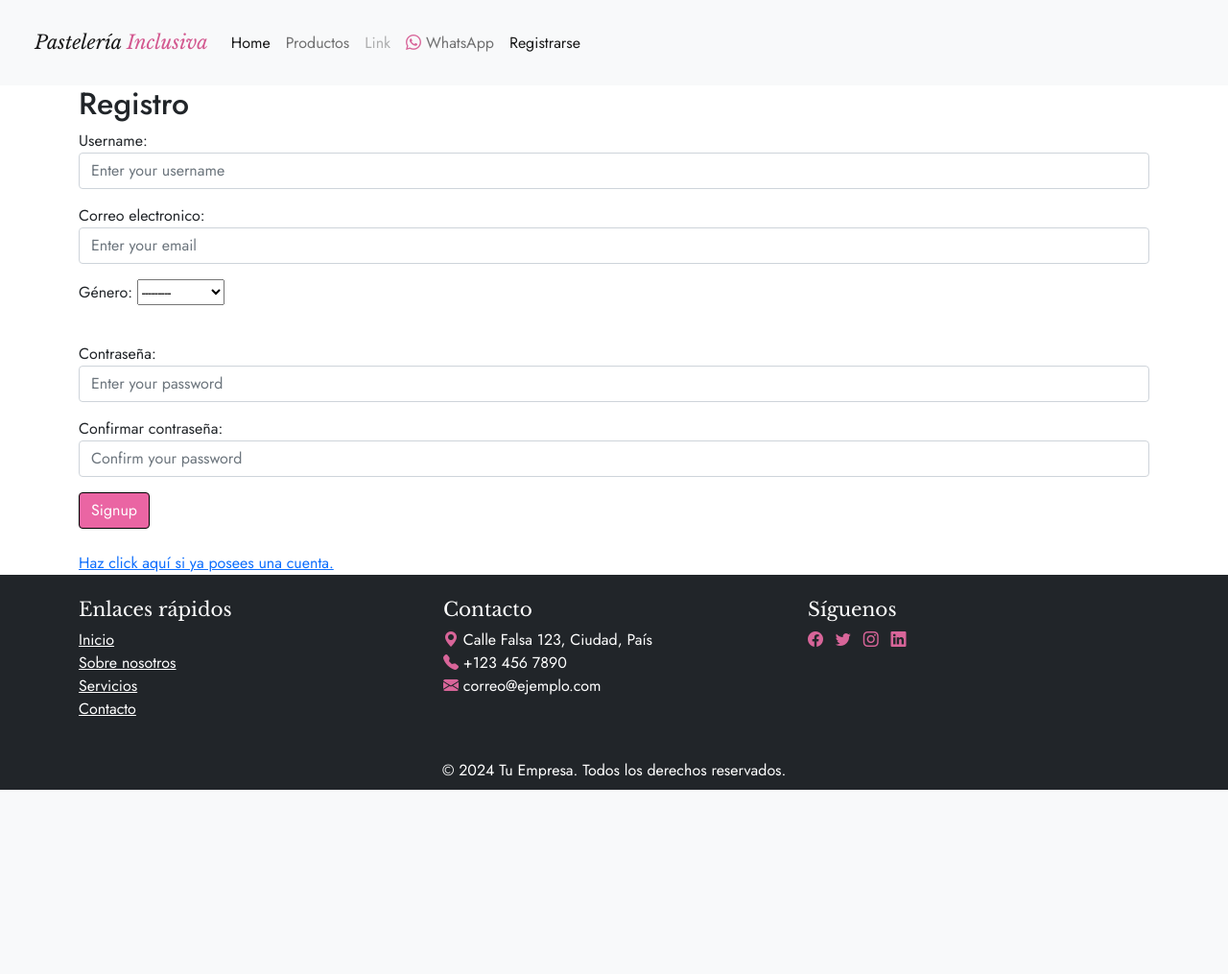
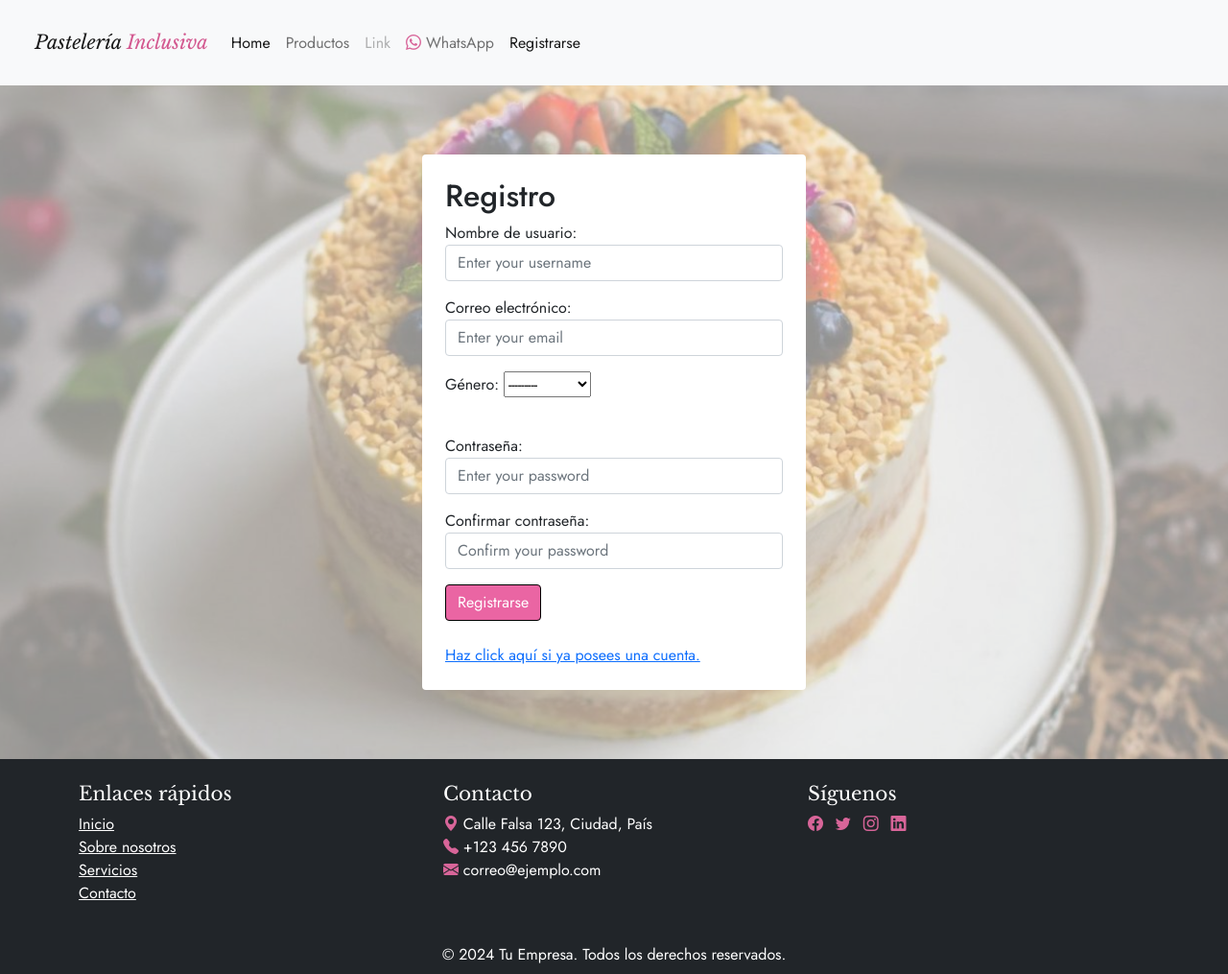
Before and after one commit to MartinGodoy1503/ProyectoDjango-Pasteleria, a Django app: page /signup/ in a window 1280 px wide. Shown: the whole page at 96% size. Before the commit the page ends 823 px from the top, so only its background shows below. Run offline with Django 5.2, Linux system fonts and the light colour scheme; data comes from the database, SQL or seed files in the repository; both versions use the stored data as it was after the commit; some web fonts are replaced.

Commit message:
Mejoras visuales, correciones en login y signup images, background, etc.

```diff
--- a/static/task/css/styles.css
+++ b/static/task/css/styles.css
@@ -249,7 +249,7 @@ ul{
 
 i{
     color: rgb(216, 101, 153);
-    width: 40px !important;
+
 }
 
 .whatsapp-icon {
@@ -332,7 +327,37 @@ i{
     padding: 4% 2%;
     box-sizing: border-box;
     height: 100vh;
-  }
+}
+
+.signup-container{
+    border-radius: 4px;
+    background-color: white;
+    margin-bottom: 100px;
+    border-color: #000000;
+    border: 5px !important;
+    max-width: 50vh!important;
+    margin-bottom: 20px !important;
+}
+
+.body-background {
+    position: relative;
+    overflow: hidden;
+}
+
+.body-background::before {
+    content: '';
+    position: absolute;
+    top: 0;
+    left: 0;
+    width: 100%;
+    height: 100%;
+    background-image: url('../images/signup.png');
+    background-size: cover;
+    background-repeat: no-repeat;
+    background-position: center;
+    opacity: 0.5;
+    z-index: -1;
+}
 
 .box {
     flex: 1;
--- a/task/forms.py
+++ b/task/forms.py
@@ -13,7 +13,7 @@ class CustomUserCreationForm(UserCreationForm):
 
     class Meta:
         model = CustomUser
-        fields = ('username', 'correo_electronico', 'id_genero', 'id_estado')
+        fields = ('nombre_usuario', 'correo_electronico', 'id_genero', 'id_estado')
 
     def __init__(self, *args, **kwargs):
         super().__init__(*args, **kwargs)
@@ -22,7 +22,7 @@ class CustomUserCreationForm(UserCreationForm):
 class CustomUserChangeForm(UserChangeForm):
     class Meta:
         model = CustomUser
-        fields = ('username', 'nombre_usuario', 'correo_electronico', 'id_genero', 'id_estado')
+        fields = ('nombre_usuario', 'correo_electronico', 'id_genero', 'id_estado')
 
 #INICIO DE SESION CON EL USUARIO
 class CustomAuthenticationForm(AuthenticationForm):
--- a/task/models.py
+++ b/task/models.py
@@ -47,7 +47,6 @@ class CustomUserManager(BaseUserManager):
     def get_by_natural_key(self, correo_electronico):
         return self.get(correo_electronico=correo_electronico)
 
-
 class CustomUser(AbstractUser):
     nombre_usuario = models.CharField(max_length=50, unique=True)
     correo_electronico = models.EmailField(max_length=100, unique=True)
@@ -56,13 +55,12 @@ class CustomUser(AbstractUser):
     id_estado = models.ForeignKey(Estado, on_delete=models.SET_NULL, null=True, blank=True)
 
     USERNAME_FIELD = 'correo_electronico'
-    REQUIRED_FIELDS = []
+    REQUIRED_FIELDS = ['nombre_usuario']
 
     objects = CustomUserManager()
 
     def __str__(self):
-        return self.nombre_usuario
-
+        return self.correo_electronico
 
 class Producto(models.Model):
     id_producto = models.AutoField(primary_key=True)
--- a/task/templates/base.html
+++ b/task/templates/base.html
@@ -61,8 +61,6 @@
                         <a class="nav-link active" aria-current="page" href="/signup">Registrarse</a>
                     </li>
                     {% endif %}
-                    <!-- Enlace de WhatsApp -->
-
                 </ul>
             </div>
         </div>
--- a/task/templates/signup.html
+++ b/task/templates/signup.html
@@ -3,25 +3,28 @@
 {% load static %}
 
 {% block content %}
-<div class="container">
+
+<body class="body-background">
+    <div class="content p-4">
+        <div class="container signup-container p-4 mt-5 mb-5">
             <h2>Registro</h2>
 
-    <form action="/signup/" method="POST" class="mb-4">
+            <form action="{% url 'signup' %}" method="POST" class="mb-4">
                 {% csrf_token %}
                 {{ form.non_field_errors }}
 
                 <div class="mb-3">
-            <label for="username">Username:</label>
-            <input type="text" name="username" id="username" class="form-control" placeholder="Enter your username">
-            {% if form.username.errors %}
+                    <label for="nombre_usuario">Nombre de usuario:</label>
+                    <input type="text" name="nombre_usuario" id="nombre_usuario" class="form-control" placeholder="Enter your username">
+                    {% if form.nombre_usuario.errors %}
                         <div class="text-danger">
-                    {{ form.username.errors }}
+                            {{ form.nombre_usuario.errors }}
                         </div>
                     {% endif %}
                 </div>
 
                 <div class="mb-3">
-            <label for="correo_electronico">Correo electronico:</label>
+                    <label for="correo_electronico">Correo electrónico:</label>
                     <input type="email" name="correo_electronico" id="correo_electronico" class="form-control" placeholder="Enter your email">
                     {% if form.correo_electronico.errors %}
                         <div class="text-danger">
@@ -57,10 +60,12 @@
                     {% endif %}
                 </div>
 
-        <button type="submit" class="btn btn-bg-color" style="color: rgb(255, 255, 255);">Signup</button>
-
+                <button type="submit" class="btn btn-bg-color" style="color: rgb(255, 255, 255);">Registrarse</button>
 
             </form>
             <a href="/login">Haz click aquí si ya posees una cuenta.</a>
         </div>
+    </div>
+</body>
+
 {% endblock %}
--- a/task/views.py
+++ b/task/views.py
@@ -3,6 +3,7 @@ from django.db import IntegrityError
 from django.shortcuts import get_object_or_404, render, redirect
 from django.contrib.auth.forms import UserCreationForm, AuthenticationForm
 from django.contrib import messages
+from django.contrib.auth import login
 from .models import CustomUser, Producto
 from .forms import CustomAuthenticationForm, CustomUserCreationForm, ProductoForm
 from django.contrib.auth import login as auth_login, authenticate,  logout as auth_logout
@@ -18,34 +19,19 @@ def signup(request):
     if request.method == 'POST':
         form = CustomUserCreationForm(request.POST)
         if form.is_valid():
-            username = form.cleaned_data['username']
-            correo_electronico = form.cleaned_data['correo_electronico']
-            password1 = form.cleaned_data['password1']
-            id_genero = form.cleaned_data['id_genero']
-            id_estado = form.cleaned_data['id_estado']
-
-            if password1 != form.cleaned_data['password2']:
-                context = {
-                    'form': form,
-                    'username': username,
-                    'password_error': "Las contraseñas no coinciden."
-                }
-                return render(request, 'signup.html', context)
-
+            print("Formulario válido, guardando usuario...")
+            user = form.save(commit=False)
+            user.set_password(form.cleaned_data['password1'])
             try:
-                user = form.save(commit=False)
-                user.set_password(password1)
                 user.save()
                 login(request, user)
-                return redirect('home')
+                print("Usuario guardado correctamente, redirigiendo...")
+                return redirect('home')  # Redirige a la página de inicio después del registro exitoso
             except IntegrityError:
-                context = {
-                    'form': form,
-                    'username': username,
-                    'username_error': "El usuario ya existe."
-                }
-                return render(request, 'signup.html', context)
-
+                form.add_error('correo_electronico', "El correo electrónico ya está en uso.")
+                print("Error de integridad al guardar el usuario.")
+        else:
+            print("Formulario inválido:", form.errors)
     else:
         form = CustomUserCreationForm()
 
@@ -61,6 +47,7 @@ def login_view(request):
             user = authenticate(request, username=username, password=password)
             if user is not None:
                 auth_login(request, user)
+                print(f"Inicio de sesión exitoso para usuario: {user.username}")
                 messages.success(request, f"Bienvenido, {user.username}")
                 return redirect('home')
             else:
@@ -69,6 +56,7 @@ def login_view(request):
             messages.error(request, "Correo electrónico o contraseña incorrectos.")
     else:
         form = CustomAuthenticationForm()
+
     return render(request, 'login.html', {'form': form})
 
 def logout_view(request):
```
Also changed, not shown: other parts of static/task/css/styles.css (+28 -5 lines), task/templates/home.html (+13 -4 lines), task/templates/login.html (+7 -3 lines), db.sqlite3, static/task/images/signup.png (added). Lines whose indentation alone changed are shown as unchanged.
